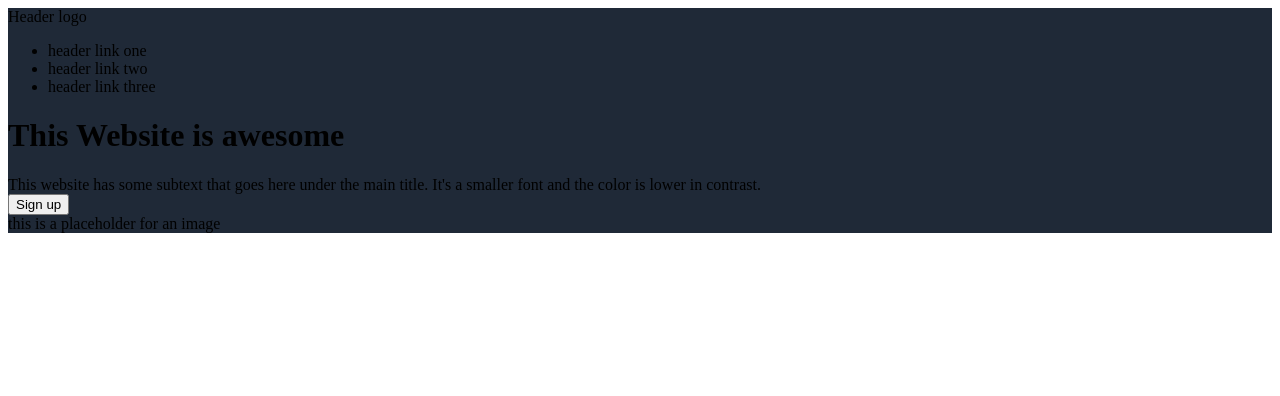
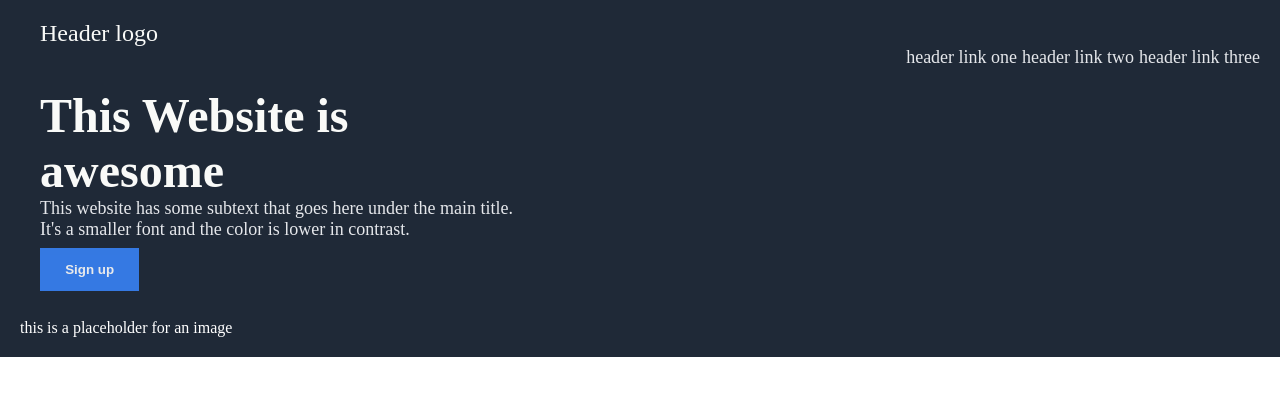
Before and after one commit to FKXT/landing-page, a plain HTML site: page index.html in a window 1280 px wide. Drawn offline with Linux system fonts and the light colour scheme.

Commit message:
add placeholder form

```diff
--- a/style.css
+++ b/style.css
@@ -1,4 +1,60 @@
+* {
+    margin: 0;
+}
+
 #showcase {
     background-color: #1f2937;
+    color: white;
+    padding: 20px;
+}
+
+.header-logo{
+    display: flex;
+
+    flex-direction: row;
+    justify-content: flex-start;
+    padding-left: 20px;
+    color: #f9faf8;
+    font-size: 24px;
+
 
 }
+ul{
+    display: flex;
+
+    flex-direction: row;
+    justify-content: flex-end;
+    align-items: flex-end;
+    list-style: none;
+    gap: 5px;
+    font-size: 18px;
+    color: #e5e7eb;
+
+}
+.container{
+    display: flex;
+    flex-direction: column;
+    width: 40%;
+    padding: 20px;
+
+
+}h1{
+    color: #f9faf8;
+    font-weight: bold;
+    font-size: 48px;
+}
+.subtext{
+    font-size: 18px;
+    color: #e5e7eb;
+}
+button {
+    background-color: #3882F6;
+    color: white;
+    font-weight: bold;
+    padding: 14px 20px;
+    margin: 8px 0;
+    border: none;
+    cursor: pointer;
+    width: 20%;
+    opacity: 0.9;
+}
```
